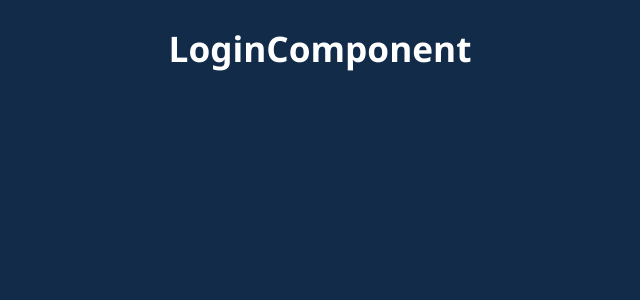
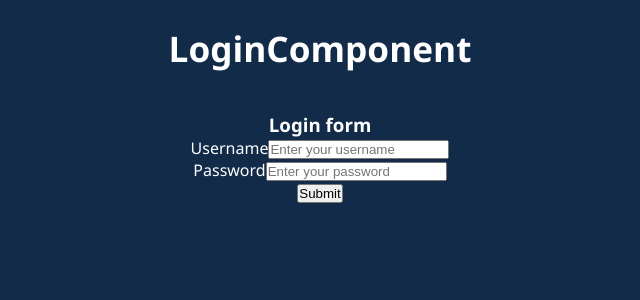
Before and after one commit to MIZIEV/ToDo-app_Frontend, a React (Create React App) app: page /login in a window 1280 px wide. Shown: the top 300 px of the page, without its empty margins (320-960 px from the left). Built offline with nearby package versions, Linux system fonts and the light colour scheme; no server answers.

Commit message:
created primitive login form & added button in register form

```diff
--- a/src/components/auth/LoginComponent.jsx
+++ b/src/components/auth/LoginComponent.jsx
@@ -1,9 +1,44 @@
-import React,{useState} from "react";
+import React, { useState } from "react";
 
-function LoginComponent(){
-    return(
+function LoginComponent() {
+
+    const [username, setUsername] = useState('');
+    const [password, setPassword] = useState('');
+
+
+    return (
         <div>
             <h1>LoginComponent</h1>
+
+            <h3>Login form</h3>
+            <form>
+
+                <div>
+                    <label>Username</label>
+                    <input
+                        type="text"
+                        name="username"
+                        placeholder="Enter your username"
+                        value={username}
+                        onChange={(e) => { setUsername(e.target.value) }}
+                    ></input>
+                </div>
+
+                <div>
+                    <label>Password</label>
+                    <input
+                        type="password"
+                        name="password"
+                        placeholder="Enter your password"
+                        value={password}
+                        onChange={(e) => { setPassword(e.target.value) }}
+                    ></input>
+                </div>
+
+                <div>
+                    <button type="button">Submit</button>
+                </div>
+            </form>
         </div>
     )
 }
--- a/src/components/auth/RegisterComponent.jsx
+++ b/src/components/auth/RegisterComponent.jsx
@@ -54,7 +54,6 @@ function RegisterComponent() {
                 </div>
 
                 <div>
-
                     <label>Password</label>
                     <input
                         type="password"
@@ -65,6 +64,10 @@ function RegisterComponent() {
                     ></input>
                 </div>
 
+                <div>
+                    <button type="button">Submit</button>
+                </div>
+
             </form>
         </div>
     )
```
